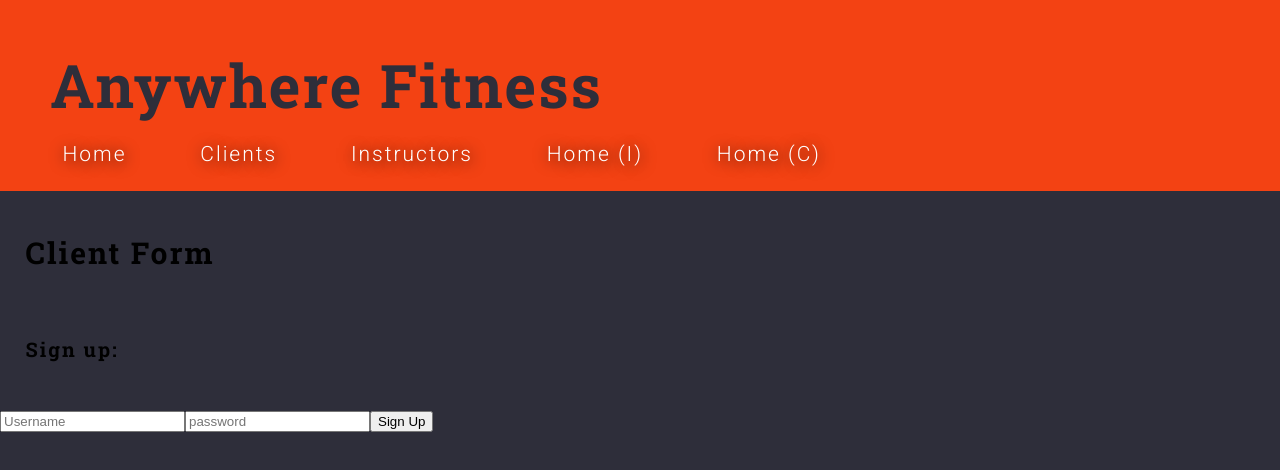
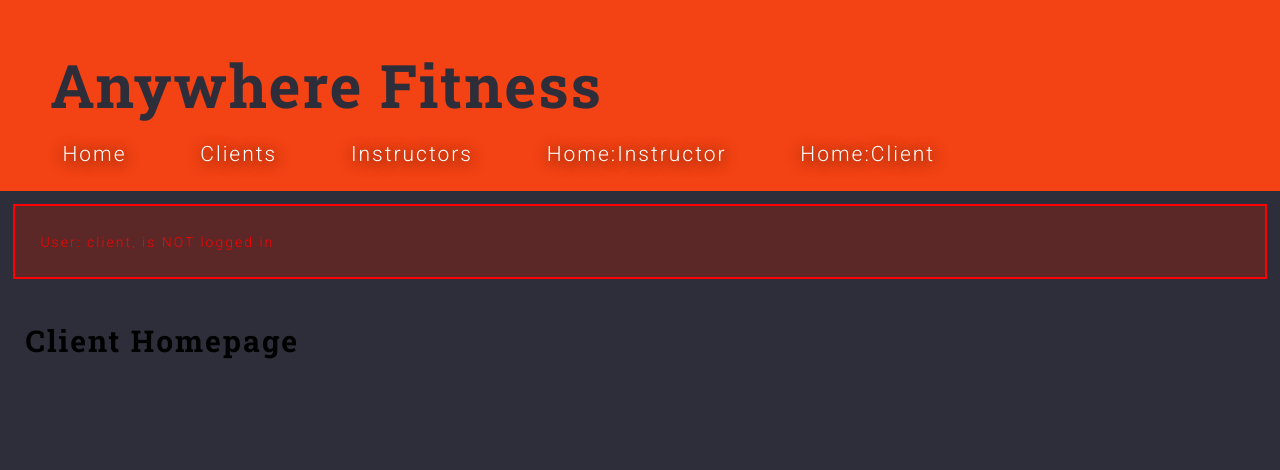
Before and after one commit to Anywhere-Fitness-10162020/App, a React (Create React App) app: page /clients/home in a window 1280 px wide. Shown: the top 470 px of the page. Built offline with nearby package versions, Linux system fonts and the light colour scheme.

Commit message:
Progress save, testing global state

```diff
--- a/src/App.js
+++ b/src/App.js
@@ -38,18 +38,18 @@ export default function App(props) {
                 <NavLink to='/'>Home</NavLink>
                 <NavLink to='/clients'>Clients</NavLink>
                 <NavLink to='/instructors'>Instructors</NavLink>
-                <NavLink to='/instructors-home'>Home (I)</NavLink>
-                <NavLink to='/clients-home'>Home (C)</NavLink>
+                <NavLink to='/instructors/home'>Home:Instructor</NavLink>
+                <NavLink to='/clients/home'>Home:Client</NavLink>
             </nav>
 
         </NavContainer>
 
         <AppContainer>
             <Switch>
-                <Route path='/instructors-home' >
+                <Route path='/instructors/home' >
                     <InstructorHome />
                 </Route>
-                <Route path='/clients-home' >
+                <Route path='/clients/home' >
                     <ClientHome />
                 </Route>
                 <Route path='/instructors/signup'>
--- a/src/components/ClientHome.js
+++ b/src/components/ClientHome.js
@@ -6,7 +6,7 @@ const ClientHome = (props) => {
 
     return(
         <div>
-            <p className="testing">User role: {userRole} {loggedIn ? "is logged in" : "is NOT logged in"}</p>
+            <p className="testing">User: {userRole}, {loggedIn ? "is logged in" : "is NOT logged in"}</p>
             <h2>Client Homepage</h2>
         </div>
     );
--- a/src/components/InstructorHome.js
+++ b/src/components/InstructorHome.js
@@ -6,7 +6,7 @@ const InstructorHome = (props) => {
 
     return (
         <div>
-            <p className="testing">User role: {userRole} {loggedIn ? "is logged in" : "is NOT logged in"}</p>
+            <p className="testing">User: {userRole}, {loggedIn ? "is logged in" : "is NOT logged in"}</p>
             <h2>Instructor Homepage</h2>
         </div>
     );
```
